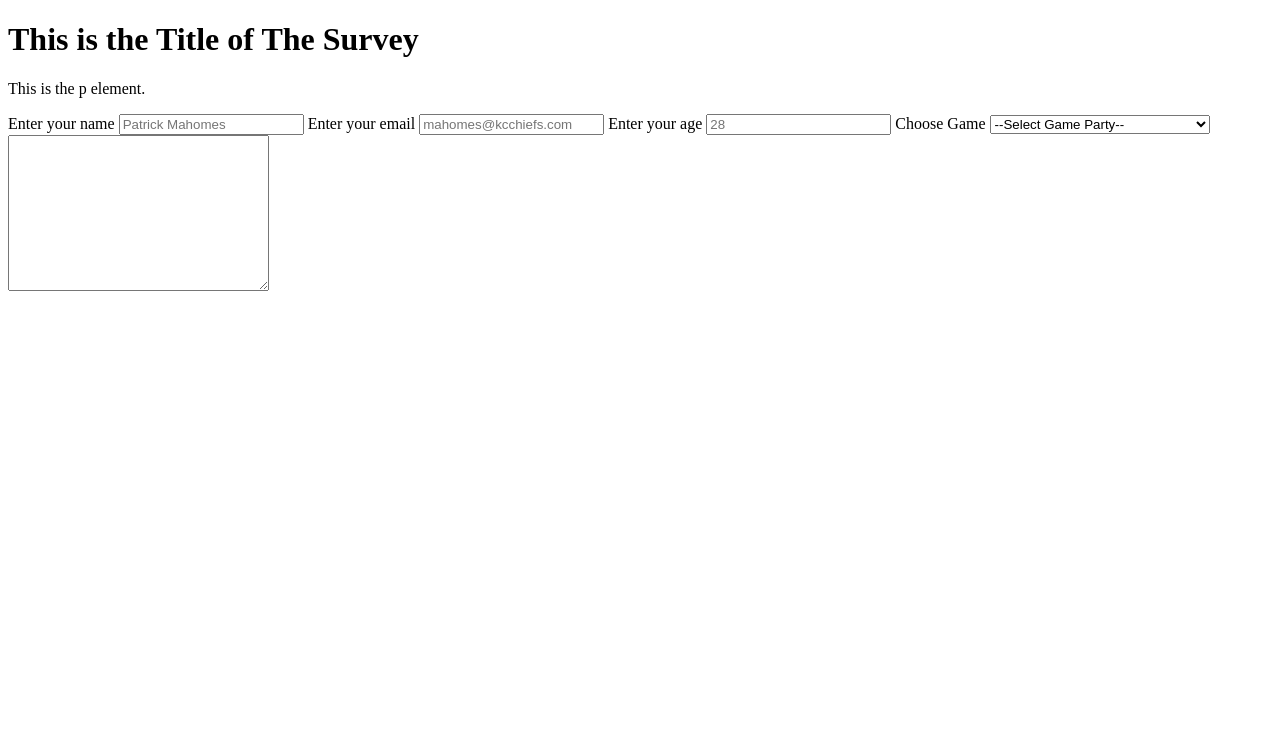
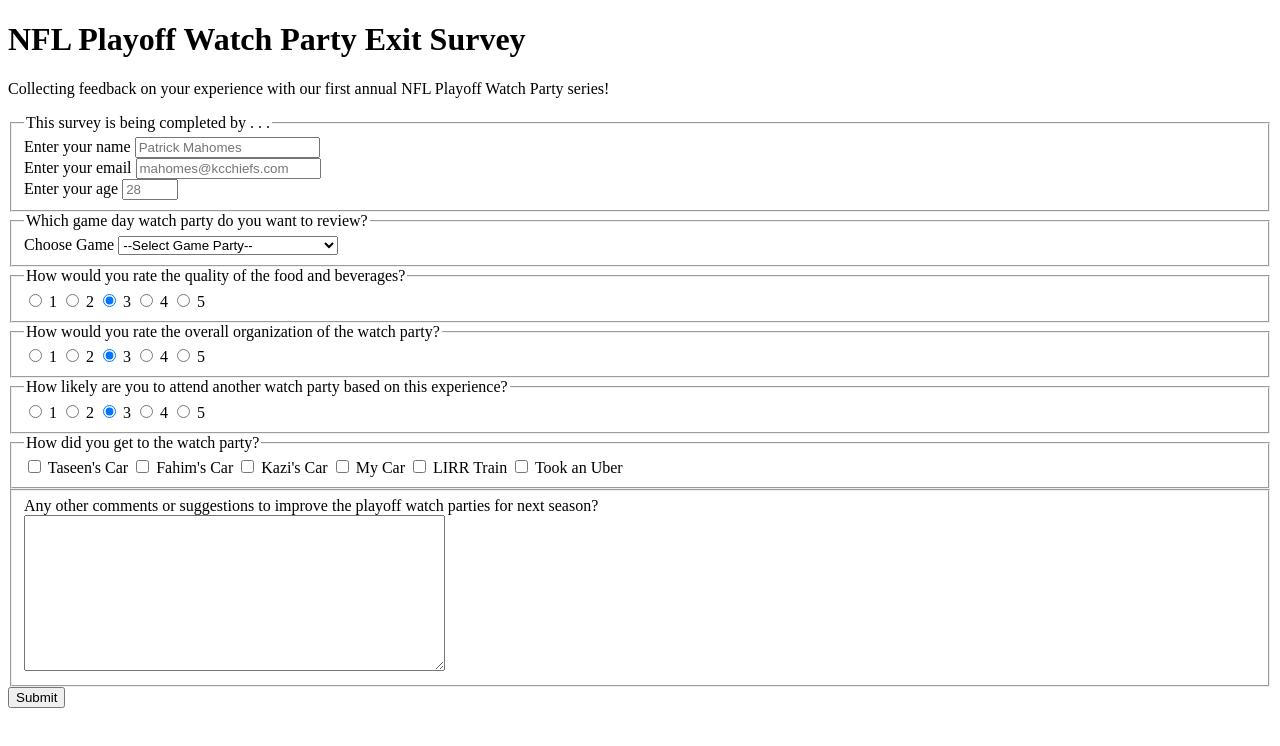
Before and after one commit to kashfifahim/Survey-Form-FCC-Certification-Project, a plain HTML site: page index.html in a window 1280 px wide. Drawn offline with Linux system fonts and the light colour scheme.

Commit message:
completed implementing html of the survey

```diff
--- a/index.html
+++ b/index.html
@@ -7,17 +7,39 @@
     <title>Survey Form</title>
 </head>
 <body>
-    <h1 id="title">This is the Title of The Survey</h1>
-    <p id="description">This is the p element.</p>
+    <div class="title">
+        <h1 id="title">NFL Playoff Watch Party Exit Survey</h1>
+    </div>
+
+    <div class="description">
+        <p id="description">Collecting feedback on your experience with our first annual NFL Playoff Watch Party series!</p>
+    </div>
+
+    <div class="form">
         <form action="" id="survey-form">
-        <label for="name">Enter your name</label>
+            <fieldset>
+                <legend>This survey is being completed by . . . </legend>
+                <div class="name">
+                    <label for="name" id="name-label">Enter your name</label>
                 <input type="text" name="name" id="name" required
                 placeholder="Patrick Mahomes">
-        <label for="email">Enter your email</label>
+                </div>
+
+                <div class="email">
+                    <label for="email" id="email-label">Enter your email</label>
                 <input type="email" name="email" id="email" pattern=".+@example\.com"
                 required placeholder="mahomes@kcchiefs.com">
-        <label for="number">Enter your age</label>
-        <input type="number" name="number" id="number" placeholder="28">
+                </div>
+
+                <div class="age">
+                    <label for="number" id="number-label">Enter your age</label>
+                <input type="number" name="number" id="number" min="18" max="99" placeholder="28">
+                </div>
+            </fieldset>
+
+            <fieldset>
+                <legend>Which game day watch party do you want to review?</legend>
+                <div class="dropdown">
                     <label for="dropdown">Choose Game</label>
                 <select name="choose-game" id="dropdown">
                     <option value="">--Select Game Party--</option>
@@ -26,8 +48,99 @@
                     <option value="championship">Conference Championship Game</option>
                     <option value="super-bowl">The Super Bowl</option>
                 </select>
-        <label for="textarea"></label>
-        <textarea name="comments" id="textarea" cols="30" rows="10"></textarea>
+                </div>
+            </fieldset>
+
+
+            <div class="radio-buttons">
+                <fieldset>
+                    <legend>How would you rate the quality of the food and beverages?</legend>
+
+                <div class="radio-food">
+                    <input type="radio" id="1" name="radio-food" value="1" />
+                    <label for="1">1</label>
+                    <input type="radio" id="1" name="radio-food" value="2" />
+                    <label for="1">2</label>
+                    <input type="radio" id="1" name="radio-food" value="3" checked/>
+                    <label for="1">3</label>
+                    <input type="radio" id="1" name="radio-food" value="4" />
+                    <label for="1">4</label>
+                    <input type="radio" id="1" name="radio-food" value="5" />
+                    <label for="1">5</label>
+                  </div>
+                </fieldset>
+
+                <fieldset>
+                    <legend>How would you rate the overall organization of the watch party?</legend>
+                <div class="radio-org">
+                    <input type="radio" id="1" name="radio-org" value="1" />
+                    <label for="1">1</label>
+                    <input type="radio" id="1" name="radio-org" value="2" />
+                    <label for="1">2</label>
+                    <input type="radio" id="1" name="radio-org" value="3" checked/>
+                    <label for="1">3</label>
+                    <input type="radio" id="1" name="radio-org" value="4" />
+                    <label for="1">4</label>
+                    <input type="radio" id="1" name="radio-org" value="5" />
+                    <label for="1">5</label>
+                  </div>
+                </fieldset>
+
+                <fieldset>
+                    <legend>How likely are you to attend another watch party based on this experience?</legend>
+                <div class="radio-watch-again">
+                    <input type="radio" id="1" name="radio-watch-again" value="1" />
+                    <label for="1">1</label>
+                    <input type="radio" id="1" name="radio-watch-again" value="2" />
+                    <label for="1">2</label>
+                    <input type="radio" id="1" name="radio-watch-again" value="3" checked/>
+                    <label for="1">3</label>
+                    <input type="radio" id="1" name="radio-watch-again" value="4" />
+                    <label for="1">4</label>
+                    <input type="radio" id="1" name="radio-watch-again" value="5"/>
+                    <label for="1">5</label>
+                  </div>
+                </fieldset>
+
+            </div>
+
+            <div class="checkbox">
+                <fieldset>
+                    <legend>
+                        How did you get to the watch party?
+                    </legend>
+                    <div>
+                        <input type="checkbox" id="transport" name="taseen-car" value="taseen-car" />
+                        <label for="transport">Taseen's Car</label>
+                        <input type="checkbox" id="transport" name="fahim-car" value="fahim-car" />
+                        <label for="transport">Fahim's Car</label>
+                        <input type="checkbox" id="transport" name="kazi-car" value="kazi-car" />
+                        <label for="transport">Kazi's Car</label>
+                        <input type="checkbox" id="transport" name="my-car" value="my-car" />
+                        <label for="transport">My Car</label>
+                        <input type="checkbox" id="transport" name="lirr-train" value="lirr-train" />
+                        <label for="transport">LIRR Train</label>
+                        <input type="checkbox" id="transport" name="uber-car" value="uber-car" />
+                        <label for="transport">Took an Uber</label>
+                    </div>
+                </fieldset>
+            </div>
+
+            <div class="textarea">
+                <fieldset>
+                    Any other comments or suggestions to improve the playoff watch parties for next season?
+                    <div>
+                        <textarea name="comments" id="textarea" cols="50" rows="10"></textarea>
+                    </div>
+                </fieldset>
+            </div>
+
+            <div class="button-element">
+                <input type="submit" name="submit" id="submit">
+            </div>
+
         </form>
+    </div>
+
 </body>
 </html>
```
Lines whose indentation alone changed are shown as unchanged.
